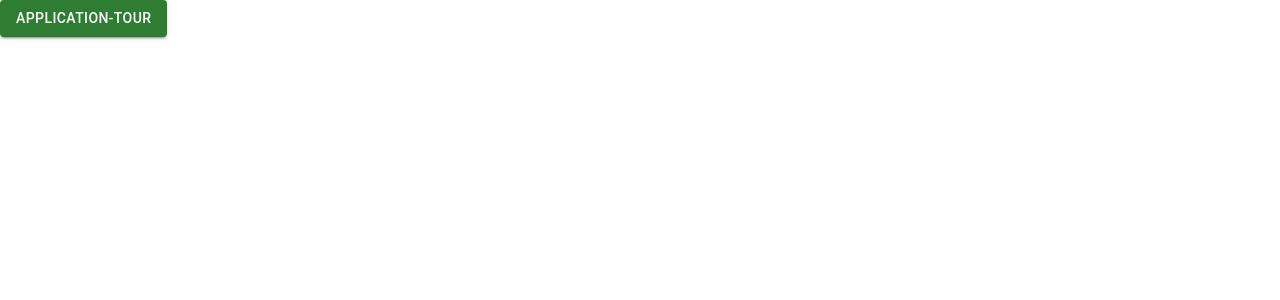
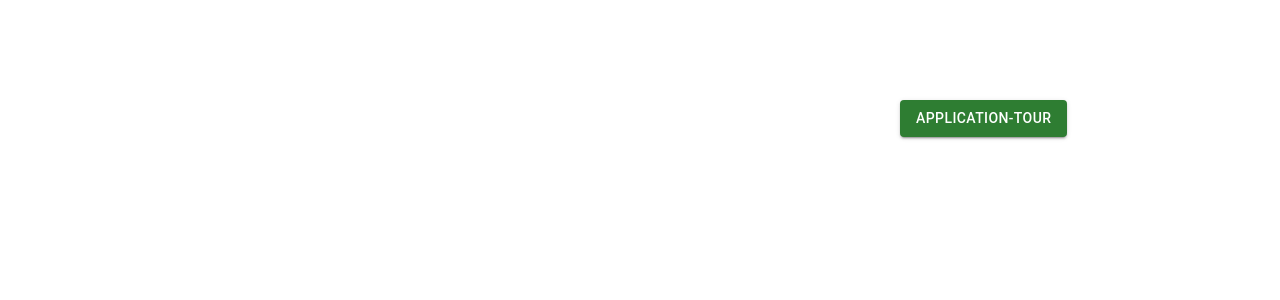
Before and after one commit to laksh-08/my-tour, a React (Create React App) app: page / in a window 1280 px wide. Shown: the top 300 px of the page. Built offline with nearby package versions, Linux system fonts and the light colour scheme.

Commit message:
click button

```diff
--- a/src/Components/Step.js
+++ b/src/Components/Step.js
@@ -1,6 +1,6 @@
 import {useState} from 'react';
 import { MenuItem,Menu} from '@mui/material';
-
+import {Application} from './style';
 import Button from '@mui/material/Button';
 import TextMobileStepper from './Tour';
 
@@ -17,7 +17,7 @@ const handleClose=()=>{
 }
 return(
 <div>
-<Button variant="contained"  color="success" onClick={handleClick}> Application-Tour </Button>
+<Button variant="contained"  color="success" onClick={handleClick} sx={Application.box}> Application-Tour </Button>
     <Menu anchor={anchor}
     open={open}
     onClose={handleClose}>
```
